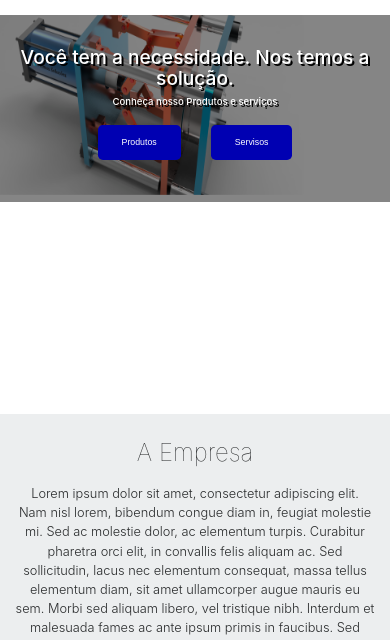
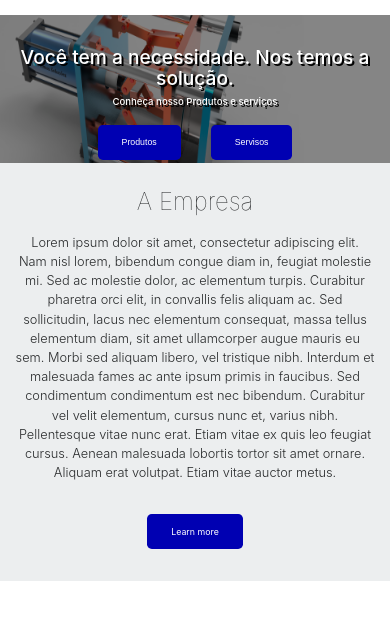
Before and after one commit to Luiz-Montolin/Primus, a plain HTML site: page index.html in a window 390 px wide. Shown: the part 190-830 px from the top of the page. Drawn offline with nearby package versions, Linux system fonts and the light colour scheme.

Commit message:
Updade Style Css estilo-primus
Updade erro

```diff
--- a/css/estilo-primus.css
+++ b/css/estilo-primus.css
@@ -21,7 +21,7 @@ todos direitos reservados
 	background: #fff;
 }
 .slideShow{
-	max-height: 500px;
+	max-height: 550px;
 	z-index: -1;
 }
 .container-fluid{
@@ -212,5 +212,8 @@ a.text-light:focus, a.text-light:hover {
 	.login2, .produt{
 		padding: 15% 15%;
 	}
+	.slideShow{
+	max-height: 148px;
+	}
 
 }
```
